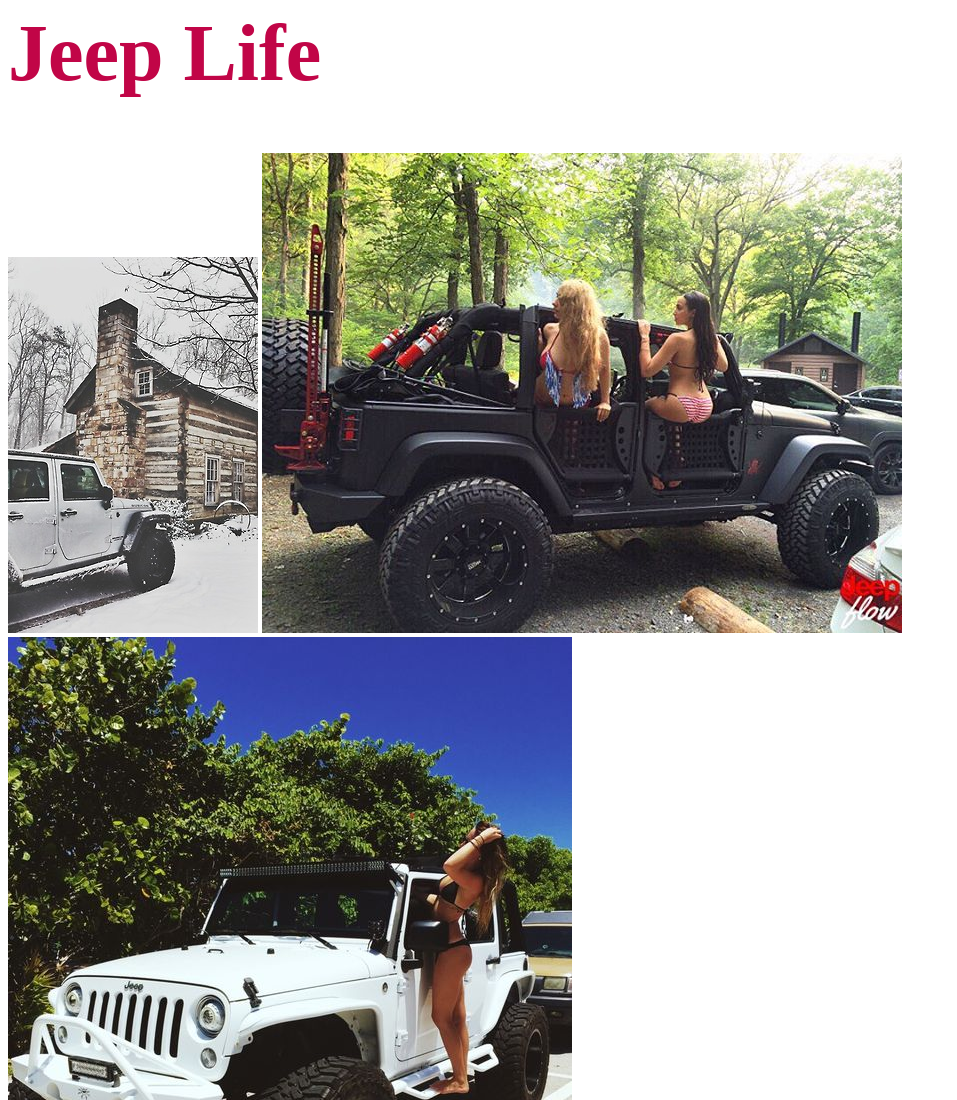
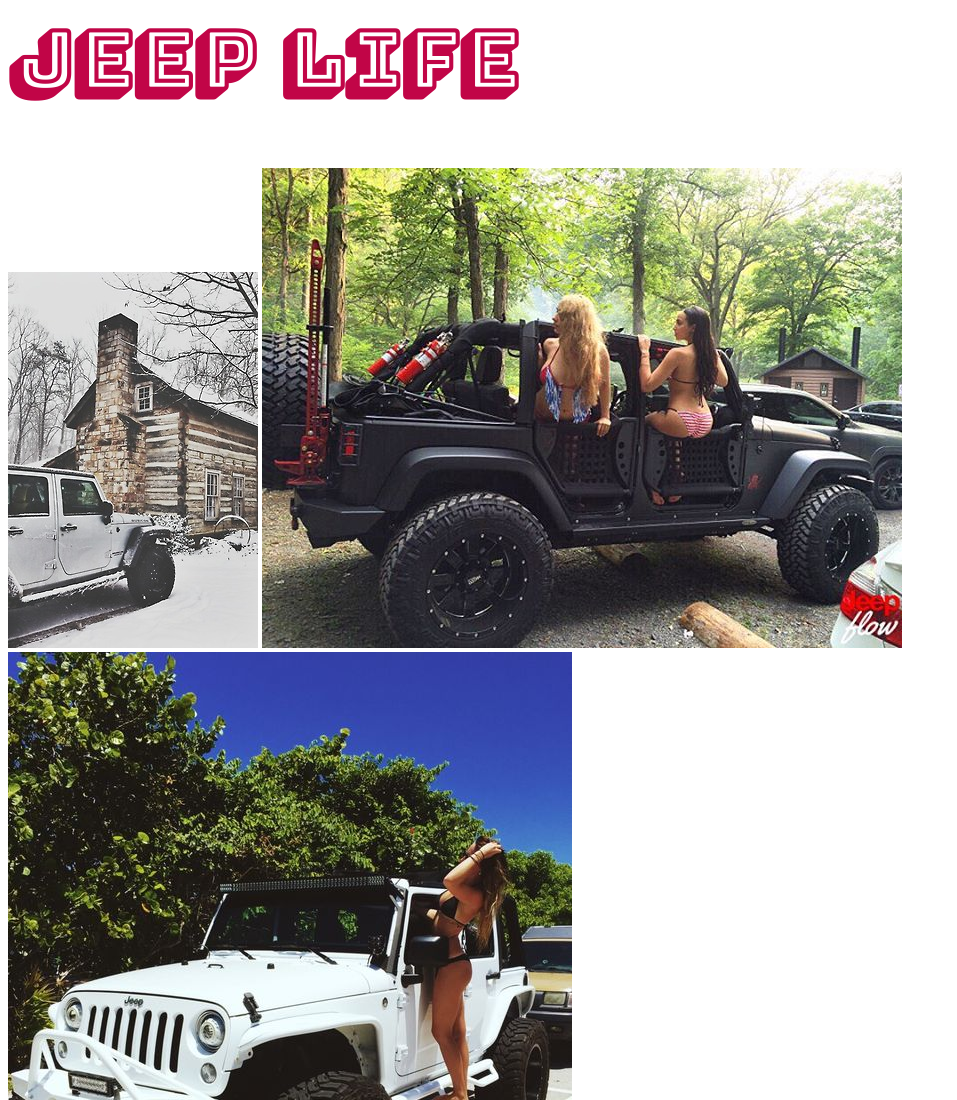
Before and after one commit to WolfOfDenver/Jeeps, a plain HTML site: page index.html in a window 1280 px wide. Shown: the top 1100 px of the page, without its empty margins (0-957 px from the left). Drawn offline with Linux system fonts and the light colour scheme.

Commit message:
BALLER FONTS BABY

```diff
--- a/index.html
+++ b/index.html
@@ -1,5 +1,6 @@
 <html>
 <head>
+<link href="https://fonts.googleapis.com/css?family=Bungee+Shade" rel="stylesheet">
 <link rel="stylesheet" href="style.css">
 <title>Jeeps!</title>
 </head>
--- a/style.css
+++ b/style.css
@@ -2,5 +2,6 @@ h1{
 
 	font-size:80px;
 	color:#c10547;
+	font-family: 'Bungee Shade', cursive;
 
 }
```
